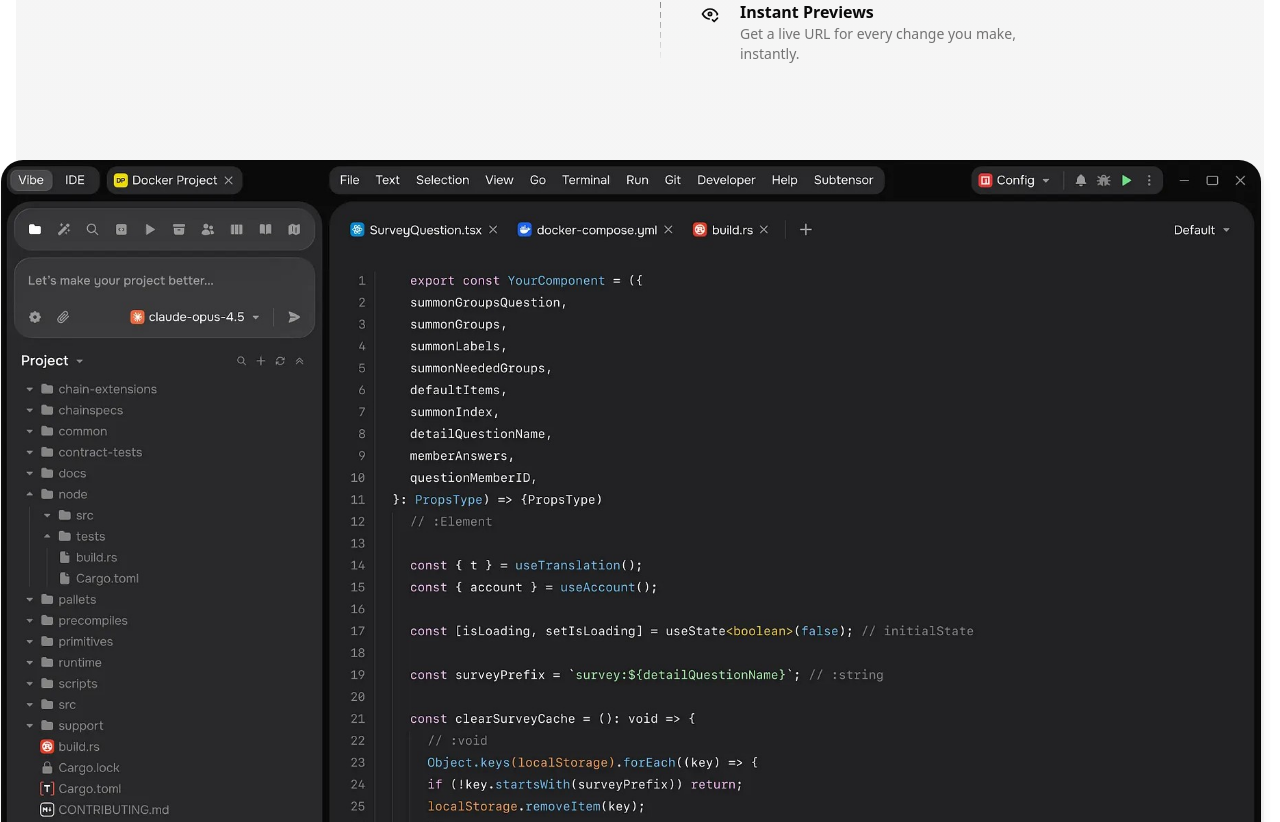
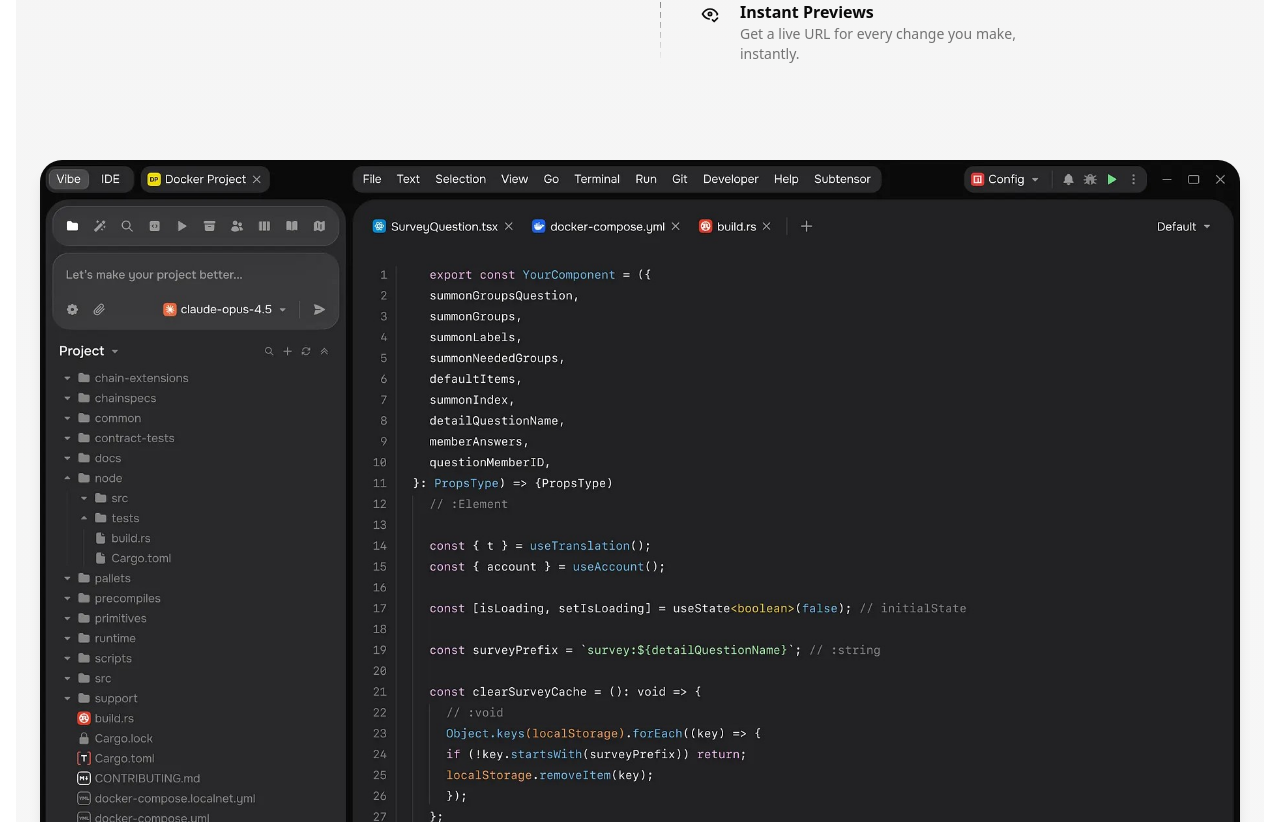
Before and after one commit to SayanDasDev/pointr, a Next.js app: page / in a window 1280 px wide. Shown: the part 418-1240 px from the top of the page. Built offline with nearby package versions, Linux system fonts and the light colour scheme; no server answers.

Commit message:
update hero image

```diff
--- a/src/components/blocks/hero.tsx
+++ b/src/components/blocks/hero.tsx
@@ -101,8 +101,8 @@ export const Hero = () => {
         </div>
       </div>
 
-      <div className="full-width mx-auto mt-12 max-lg:ml-6 max-lg:h-137.5 max-lg:overflow-hidden md:mt-20 lg:container lg:mt-24">
-        <div className="relative h-196 w-[140%] -translate-x-[15%]">
+      <div className="breakout mx-auto mt-12 hidden max-lg:ml-6 max-lg:h-137.5 max-lg:overflow-hidden md:mt-20 lg:container lg:mt-24 lg:block">
+        <div className="relative h-187.5">
           <Image
             src="/assets/hero.jpg"
             alt="hero"
```
